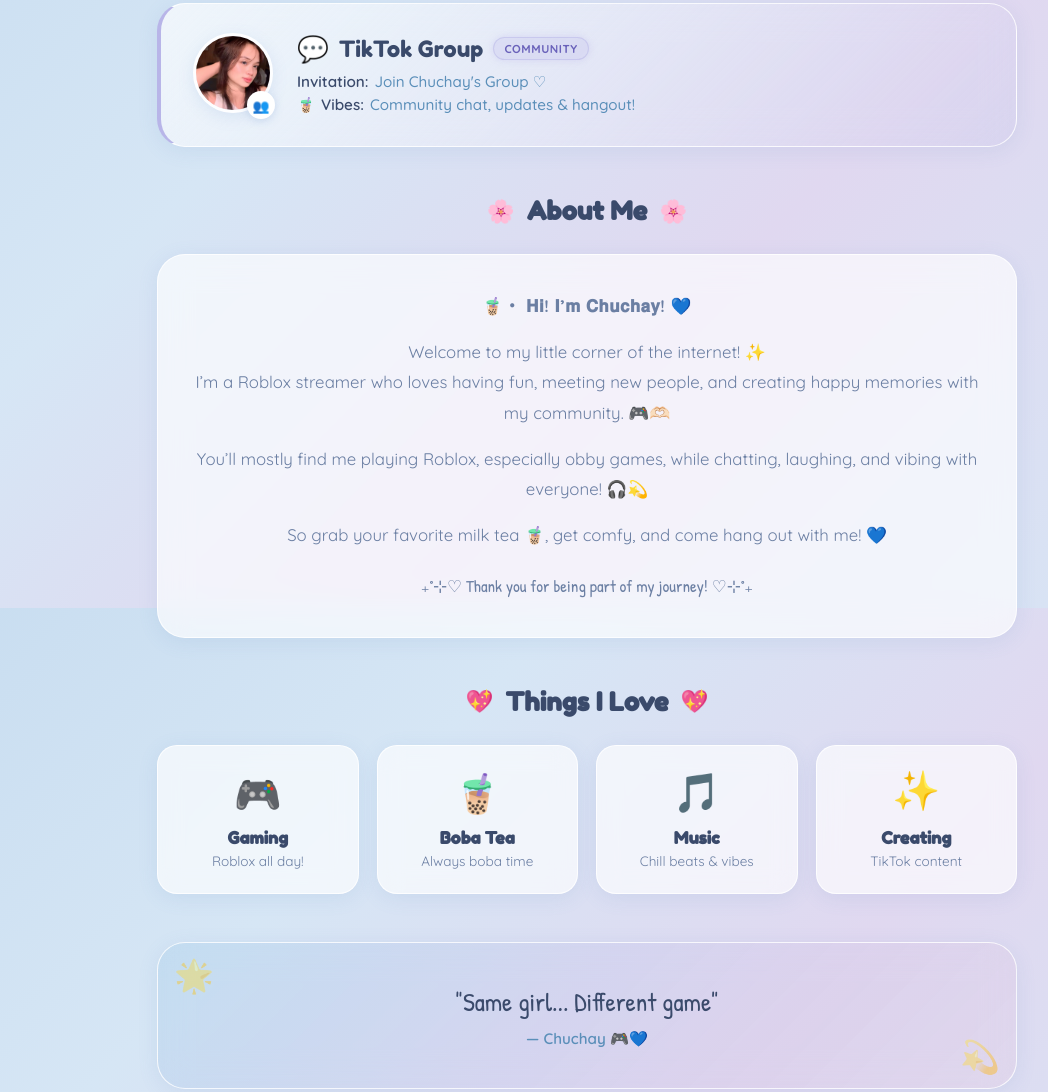
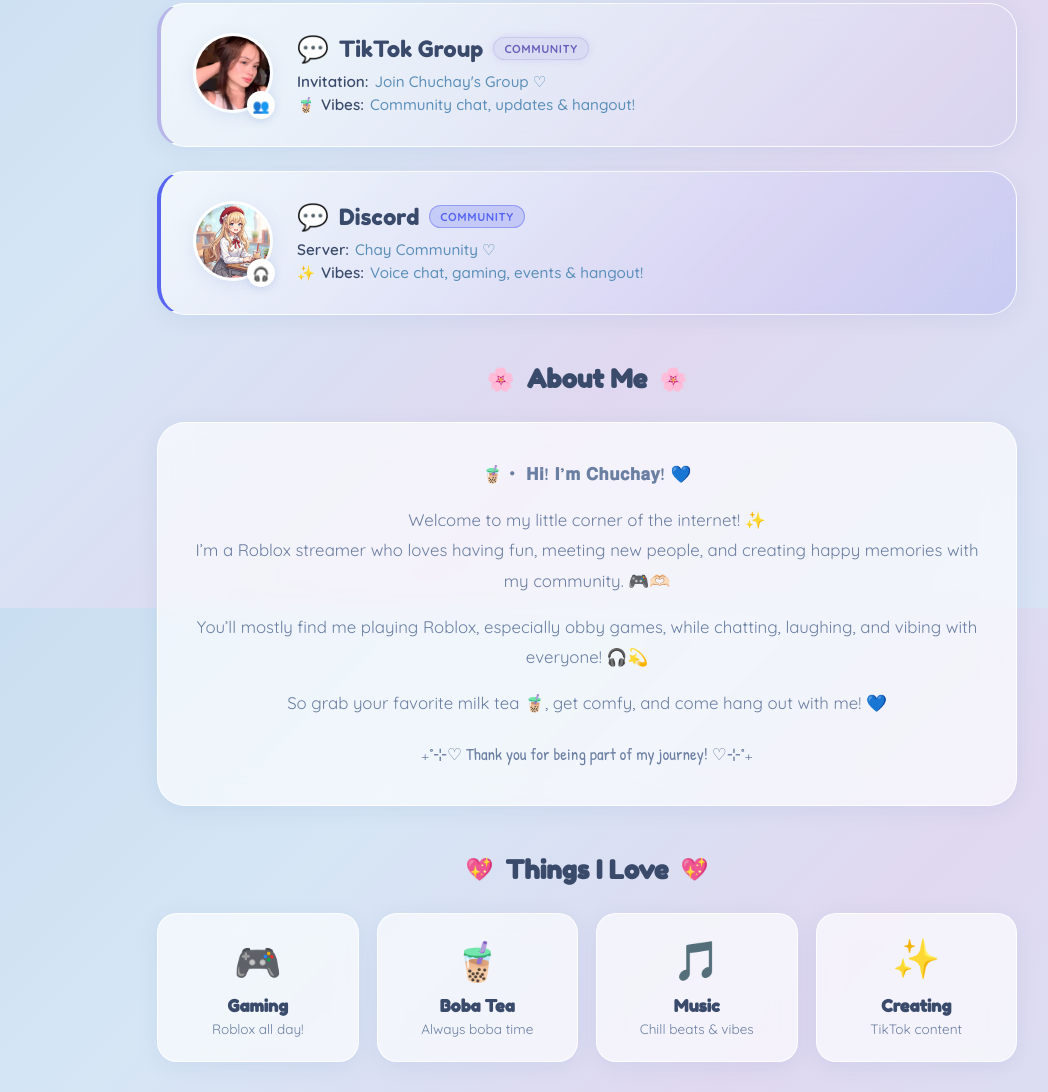
Before and after one commit to knnthjt/ChayCommunity, a plain HTML site: page index.html in a window 1280 px wide. Shown: the part 992-2084 px from the top of the page, without its empty margins (53-1101 px from the left). Drawn offline with Linux system fonts and the light colour scheme.

Commit message:
feat: added Discord Card

```diff
--- a/index.html
+++ b/index.html
@@ -152,6 +152,32 @@
           <span class="social-card__arrow">→</span>
         </a>
 
+        <!-- Discord Card -->
+        <a href="https://discord.gg/CpGjkAxaR" target="_blank" rel="noopener noreferrer"
+          class="social-card social-card--discord animate-in" id="discordCard">
+          <div class="social-card__avatar-wrap">
+            <img src="assets/chuchay_avatar.jpeg" alt="Chuchay's Discord Community" class="social-card__avatar" />
+            <span class="social-card__badge-icon">🎧</span>
+          </div>
+          <div class="social-card__info">
+            <div class="social-card__platform">
+              <span class="social-card__platform-icon">💬</span>
+              <span class="social-card__platform-name">Discord</span>
+              <span class="pill-badge pill-badge--discord">Community</span>
+            </div>
+            <div class="social-card__detail">
+              <span class="label">Server:</span>
+              <span class="value">Chay Community ♡</span>
+            </div>
+            <div class="social-card__detail">
+              <span class="emoji-small">✨</span>
+              <span class="label">Vibes:</span>
+              <span class="value">Voice chat, gaming, events & hangout!</span>
+            </div>
+          </div>
+          <span class="social-card__arrow">→</span>
+        </a>
+
       </div>
     </section>
 
@@ -243,6 +269,11 @@
             class="follow-btn follow-btn--tiktok-group" id="followTiktokGroup">
             <span class="follow-btn__icon">👥</span>
             <span class="follow-btn__text">Join TikTok Group</span>
+          </a>
+          <a href="https://discord.gg/CpGjkAxaR" target="_blank" rel="noopener noreferrer"
+            class="follow-btn follow-btn--discord" id="followDiscord">
+            <span class="follow-btn__icon">💬</span>
+            <span class="follow-btn__text">Join Discord Server</span>
           </a>
         </div>
       </div>
--- a/style.css
+++ b/style.css
@@ -413,6 +413,20 @@
   box-shadow: 0 14px 44px rgba(184, 181, 232, 0.35);
 }
 
+.social-card--discord {
+  border-left: 4px solid #5865f2;
+  background: linear-gradient(135deg, var(--card-bg), rgba(88, 101, 242, 0.15));
+}
+
+body.dark-theme .social-card--discord {
+  background: linear-gradient(135deg, var(--card-bg), rgba(88, 101, 242, 0.1));
+}
+
+.social-card--discord:hover {
+  border-color: #5865f2;
+  box-shadow: 0 14px 44px rgba(88, 101, 242, 0.35);
+}
+
 /* Avatar Wrap & Badges */
 .social-card__avatar-wrap {
   position: relative;
@@ -526,6 +540,12 @@
   animation: badgeGlow 2.5s ease-in-out infinite;
 }
 
+.pill-badge--discord {
+  background: rgba(88, 101, 242, 0.22);
+  color: #5865f2;
+  border: 1px solid rgba(88, 101, 242, 0.45);
+}
+
 @keyframes badgeGlow {
   0%, 100% { box-shadow: 0 0 0 rgba(184, 181, 232, 0); }
   50% { box-shadow: 0 0 10px rgba(184, 181, 232, 0.45); }
@@ -547,6 +567,12 @@
   background: rgba(184, 181, 232, 0.2);
   color: #d2cefc;
   border-color: rgba(184, 181, 232, 0.35);
+}
+
+body.dark-theme .pill-badge--discord {
+  background: rgba(88, 101, 242, 0.2);
+  color: #9aa4fc;
+  border-color: rgba(88, 101, 242, 0.35);
 }
 
 .social-card__detail {
@@ -897,6 +923,16 @@
 .follow-btn--tiktok-group:hover {
   transform: translateY(-3px) scale(1.02);
   box-shadow: 0 8px 30px rgba(116, 82, 232, 0.5);
+}
+
+.follow-btn--discord {
+  background: linear-gradient(135deg, #5865f2, #7289da, #8a9ff5);
+  box-shadow: 0 4px 20px rgba(88, 101, 242, 0.35);
+}
+
+.follow-btn--discord:hover {
+  transform: translateY(-3px) scale(1.02);
+  box-shadow: 0 8px 30px rgba(88, 101, 242, 0.5);
 }
 
 .follow-btn__icon {
```
Also changed, not shown: assets/chuchay_avatar.jpeg (added).
